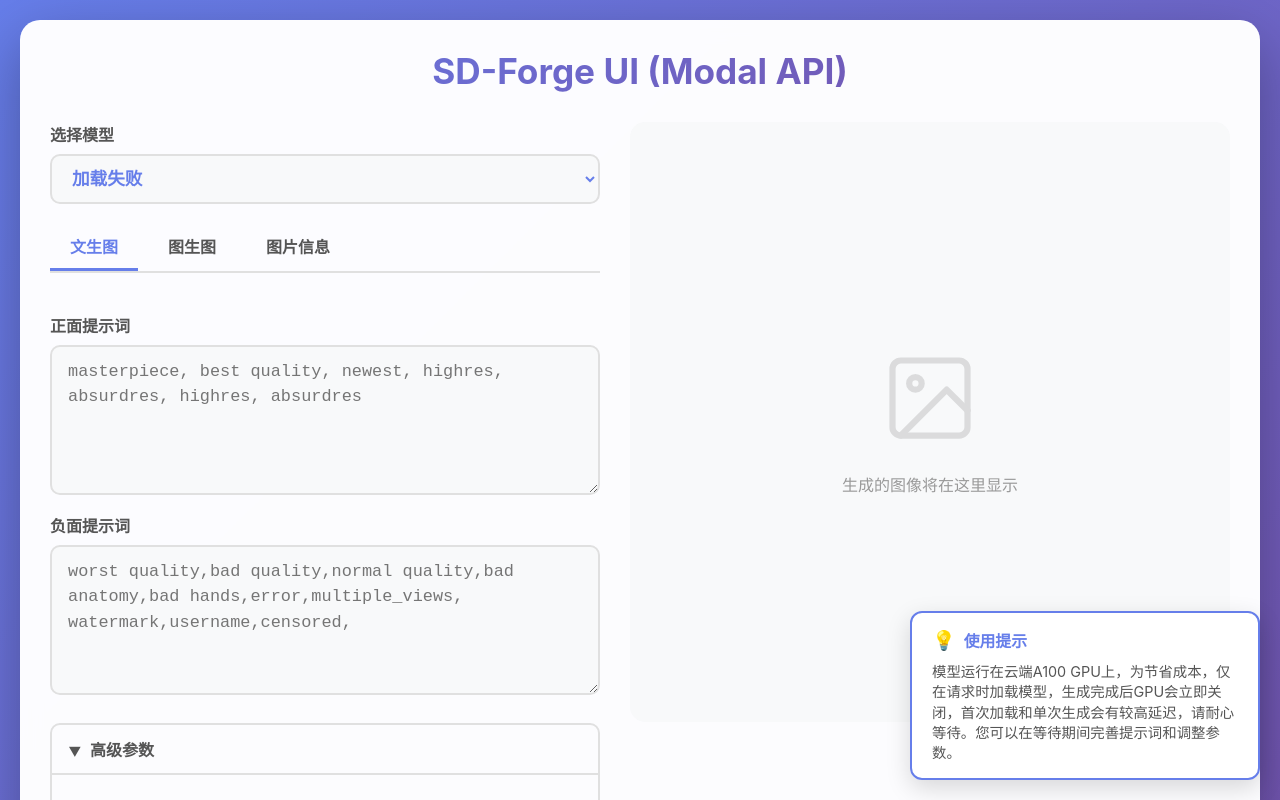
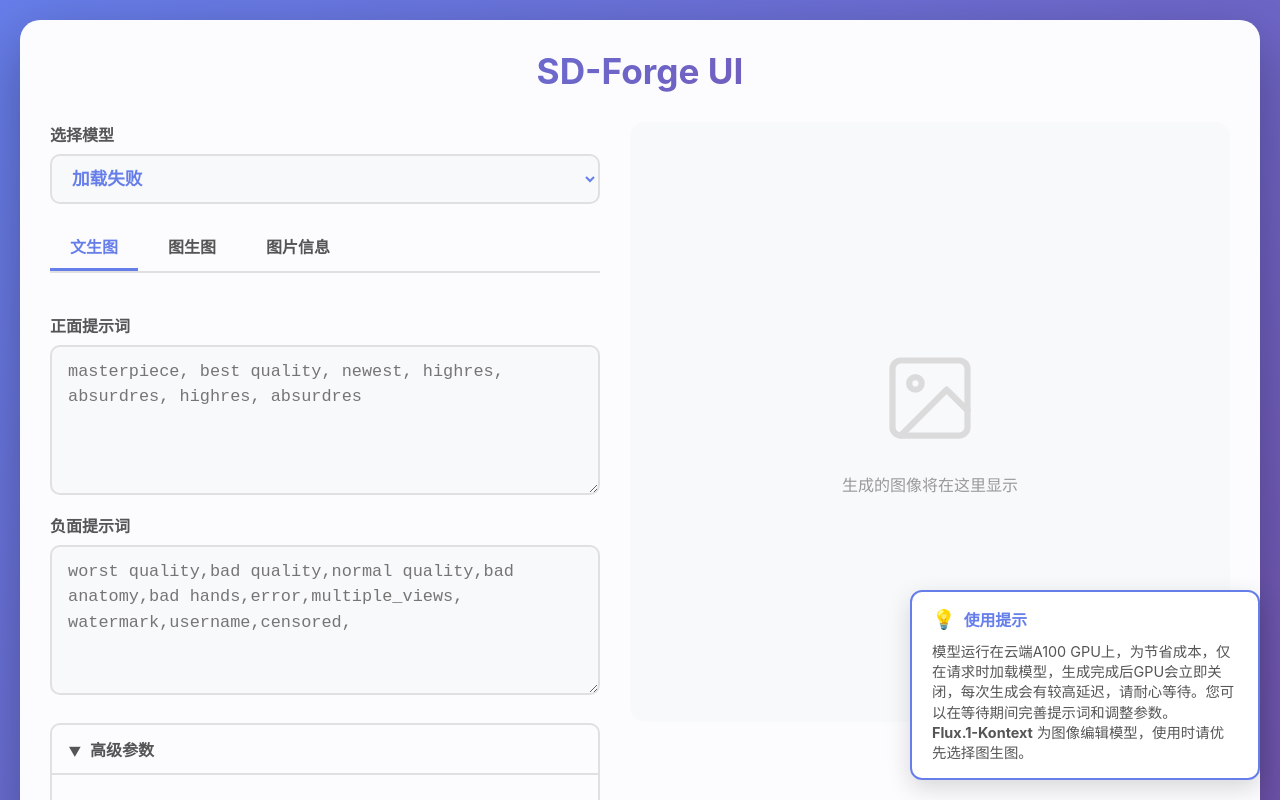
Before and after one commit to yonagin/SD-Modal-SimpleUI, a plain HTML site: page index.html in a window 1280 px wide. Shown: the top 800 px of the page. Drawn offline with Linux system fonts and the light colour scheme; no server answers.

Commit message:
Add files via upload

```diff
--- a/index.html
+++ b/index.html
@@ -336,7 +336,7 @@
 <body>
 
 <div class="container">
-    <h1>SD-Forge UI (Modal API)</h1>
+    <h1>SD-Forge UI</h1>
     <div class="main-layout">
         <div class="left-panel">
 		    <div class="form-group">
@@ -492,7 +492,8 @@
 <!-- 用户提示框 -->
 <div class="user-tip">
     <h4><span class="tip-icon">💡</span>使用提示</h4>
-    <p>模型运行在云端A100 GPU上，为节省成本，仅在请求时加载模型，生成完成后GPU会立即关闭，首次加载和单次生成会有较高延迟，请耐心等待。您可以在等待期间完善提示词和调整参数。</p>
+    <p>模型运行在云端A100 GPU上，为节省成本，仅在请求时加载模型，生成完成后GPU会立即关闭，每次生成会有较高延迟，请耐心等待。您可以在等待期间完善提示词和调整参数。</p>
+	<p><strong>Flux.1-Kontext</strong> 为图像编辑模型，使用时请优先选择图生图。</p>
 </div>
 
 </body>
```
